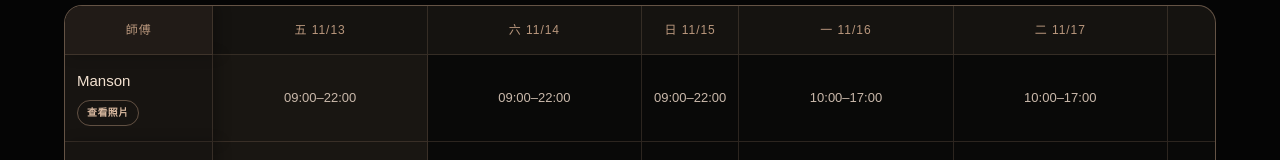
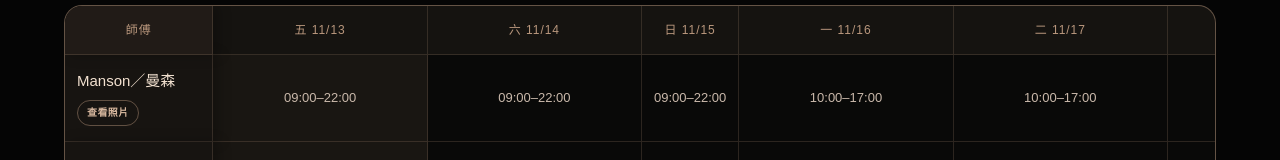
Before and after one commit to profoundroomkh/profound-room, a Next.js app: page /weekly-schedule in a window 1280 px wide. Shown: the part 473-633 px from the top of the page. Built offline with nearby package versions, Linux system fonts and the light colour scheme.

Commit message:
Add Manson's Chinese display name
Co-authored-by: Manus <dev-agent@manus.ai>

```diff
--- a/data/therapists.js
+++ b/data/therapists.js
@@ -4,7 +4,7 @@
 const allTherapists = [
   {
     id: 'manson',
-    name: 'Manson',
+    name: 'Manson／曼森',
     isNewest: true,
     isNew: true,
     status: 'available',
--- a/data/weeklySchedule.js
+++ b/data/weeklySchedule.js
@@ -62,7 +62,7 @@ const endNovemberDays = [
 ]
 
 const therapistDetails = [
-  { id: 'manson', name: 'Manson' },
+  { id: 'manson', name: 'Manson／曼森' },
   { id: 'jeff', name: 'Jeph／哲夫' },
   { id: 'hale', name: 'Hale／海爾' },
   { id: 'max', name: 'Max／麥斯', tag: '直男方案' },
```
